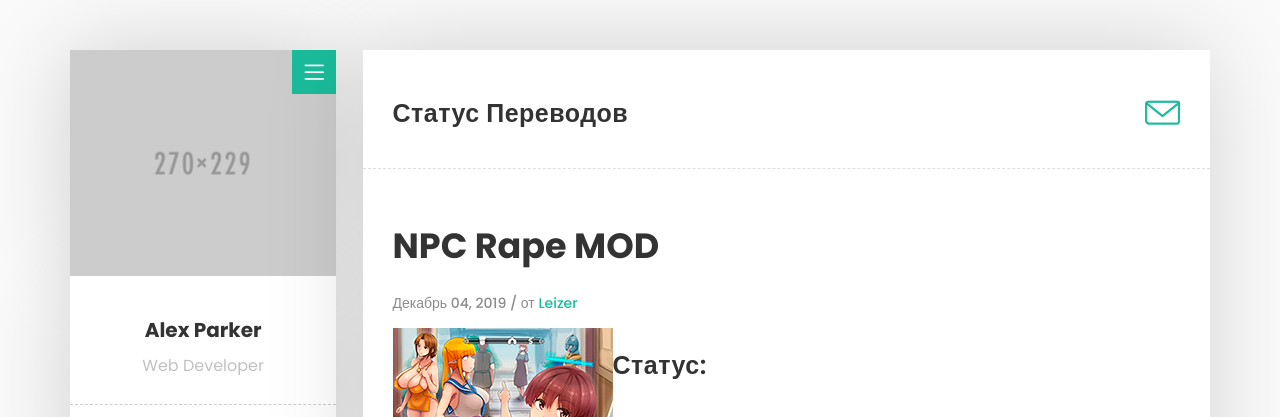
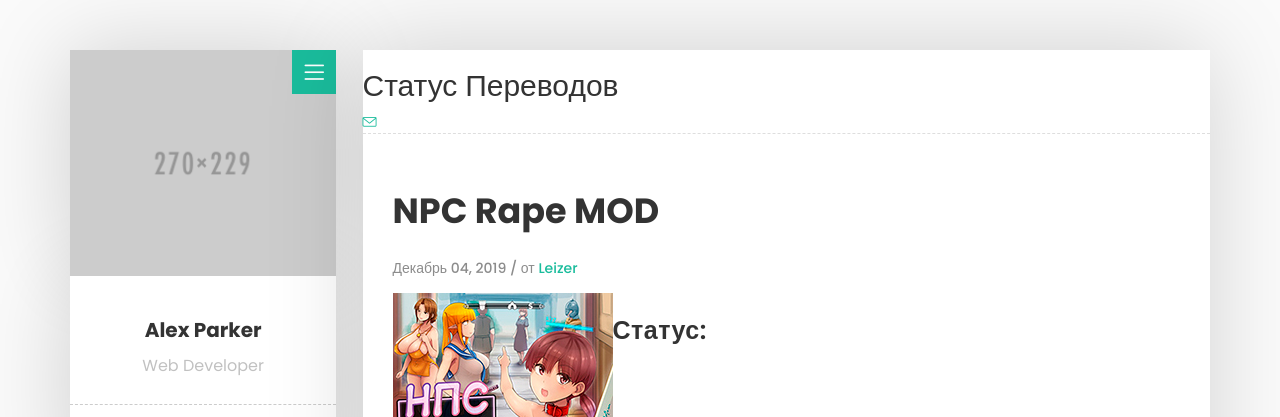
Before and after one commit to Leizer-San/Leizer.Github.io, a plain HTML site: page index.html in a window 1280 px wide. Shown: the top 417 px of the page. Drawn offline with Linux system fonts and the light colour scheme.

Commit message:
Update index.html

```diff
--- a/index.html
+++ b/index.html
@@ -103,8 +103,8 @@
                     	<div class="row">
 
 
-                            <div class="sub-title">
-                           		<h2>Статус Переводов</h2>
+                            <div>
+                           		<h2 font="arial black">Статус Переводов</h2>
                                 <a href="contact.html"><i class="icon-envelope"></i></a>
                              </div>
 
```
